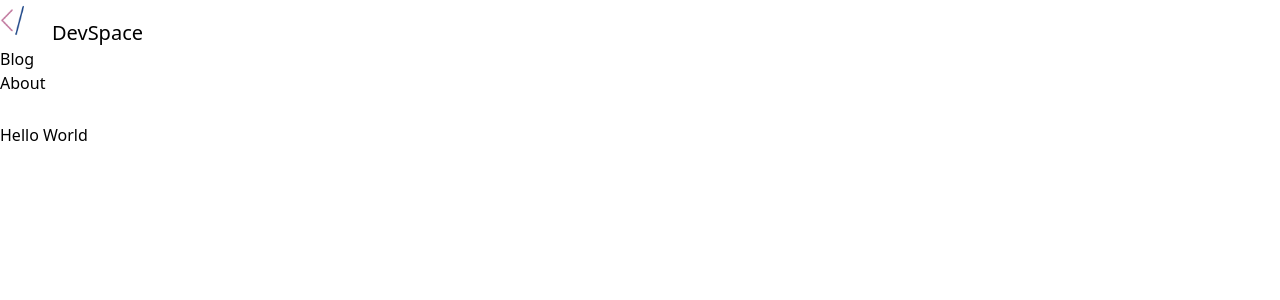
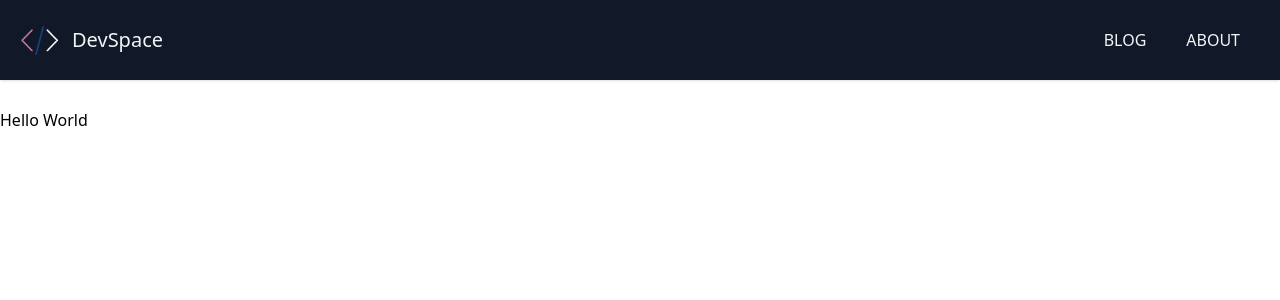
Before and after one commit to TomasGarciaDev/devspace-blog, a Next.js app: page / in a window 1280 px wide. Shown: the top 300 px of the page. Built offline with nearby package versions, Linux system fonts and the light colour scheme.

Commit message:
Tailwind added to Header

```diff
--- a/components/Header.js
+++ b/components/Header.js
@@ -3,24 +3,23 @@ import Image from "next/image"
 
 export default function Header() {
   return (
-    <header>
-      <div>
+    <header className="bg-gray-900 text-gray-100 shadow w-full">
+      <div className="container mx-auto flex flex-wrap p-5 flex-col md:flex-row items-center">
         <Link href='/'>
-          <a>
+          <a className="flex md:w-1/5 title-font font-medium items-center md:justify-start mb-4 md:mb-0">
             <Image src='/images/logo.png'
               width={40}
               height={40} alt='logo'/>
               <span className="ml-3 text-xl">DevSpace</span>
           </a>
         </Link>
-        <nav>
+        <nav className="flex flex-wrap md:w-4/5 items-center justify-end text-base md:ml-auto">
           <Link href='/blog'>
-            <a>Blog</a>
+            <a className="mx-5 cursor-pointer uppercase hover:text-indigo-300">Blog</a>
           </Link>
-        </nav>
-        <nav>
+
           <Link href='/about'>
-            <a>About</a>
+            <a className="mx-5 cursor-pointer uppercase hover:text-indigo-300">About</a>
           </Link>
         </nav>
       </div>
```
